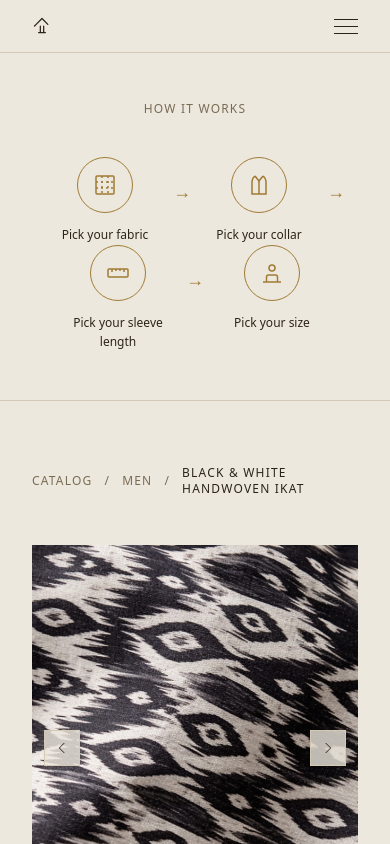
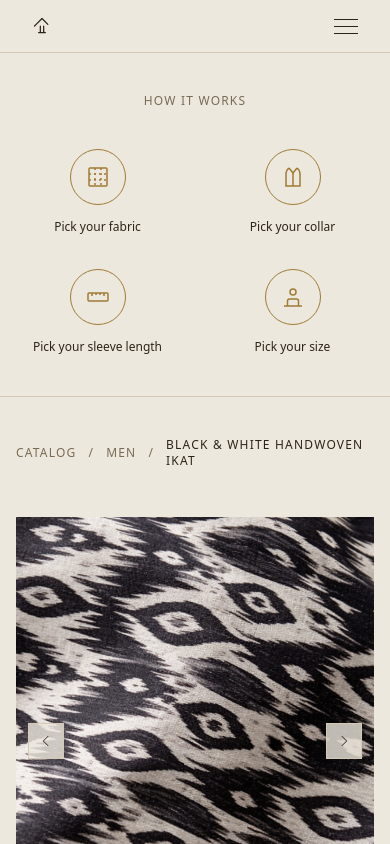
Before and after one commit to ravipopat94/mogra-app, a Next.js app: page /catalog/men/black-white-ikat in a window 390 px wide. Shown: the top 844 px of the page. Built offline with nearby package versions, Linux system fonts and the light colour scheme.

Commit message:
Improve mobile layout: fix step guide, reduce padding, tighten spacing
Co-Authored-By: Claude Sonnet 4.6 <noreply@anthropic.com>

```diff
--- a/src/app/catalog/men/[slug]/page.tsx
+++ b/src/app/catalog/men/[slug]/page.tsx
@@ -71,16 +71,17 @@ export default async function ShirtProductPage({
 
       {/* ── How it works — step guide ── */}
       <div className="border-b border-brand-border">
-        <div className="mx-auto max-w-7xl px-8 py-12">
+        <div className="mx-auto max-w-7xl px-4 sm:px-8 py-10 sm:py-12">
           <p className="mb-10 text-center text-xs uppercase tracking-widest text-muted">
             How it works
           </p>
 
-          <div className="flex items-start justify-center flex-wrap gap-0">
+          {/* 2×2 grid on mobile, horizontal row on sm+ */}
+          <div className="grid grid-cols-2 gap-8 sm:flex sm:items-start sm:justify-center sm:gap-0">
             {steps.map((step, i) => (
               <div key={step.label} className="flex items-start">
                 {/* Step */}
-                <div className="flex flex-col items-center gap-3 w-32 sm:w-36">
+                <div className="flex flex-col items-center gap-3 w-full sm:w-32 md:w-36">
                   <div className="flex h-14 w-14 items-center justify-center rounded-full border border-gold text-gold">
                     <step.Icon />
                   </div>
@@ -89,9 +90,9 @@ export default async function ShirtProductPage({
                   </p>
                 </div>
 
-                {/* Arrow between steps */}
+                {/* Arrow — desktop only */}
                 {i < steps.length - 1 && (
-                  <div className="flex items-center mt-5 mx-1 text-gold text-lg select-none">
+                  <div className="hidden sm:flex items-center mt-5 mx-1 text-gold text-lg select-none">
                     →
                   </div>
                 )}
@@ -101,7 +102,7 @@ export default async function ShirtProductPage({
         </div>
       </div>
 
-      <div className="mx-auto max-w-7xl px-8 py-16">
+      <div className="mx-auto max-w-7xl px-4 sm:px-8 py-10 sm:py-16">
 
         {/* Breadcrumb */}
         <div className="mb-12 flex items-center gap-3 text-xs uppercase tracking-widest text-muted">
--- a/src/app/catalog/men/page.tsx
+++ b/src/app/catalog/men/page.tsx
@@ -4,7 +4,7 @@ import { fabrics, STANDARD_PRICE } from "@/data/products";
 
 export default function MensCatalogPage() {
   return (
-    <div className="flex-1 mx-auto max-w-7xl w-full px-8 py-16">
+    <div className="flex-1 mx-auto max-w-7xl w-full px-4 sm:px-8 py-10 sm:py-16">
       {/* Header */}
       <div className="mb-14">
         <p className="mb-2 text-xs uppercase tracking-widest text-muted">For Him</p>
--- a/src/app/catalog/page.tsx
+++ b/src/app/catalog/page.tsx
@@ -8,7 +8,7 @@ export default function CatalogPage() {
   return (
     <div className="flex-1">
       {/* Page header */}
-      <div className="border-b border-brand-border px-8 py-14 text-center">
+      <div className="border-b border-brand-border px-4 sm:px-8 py-10 sm:py-14 text-center">
         <p className="mb-3 text-xs uppercase tracking-widest text-muted">Collections</p>
         <h1 className="font-serif text-4xl font-light tracking-wide text-foreground">
           Product Catalog
@@ -16,7 +16,7 @@ export default function CatalogPage() {
       </div>
 
       {/* Men's Section — fabric cards */}
-      <section className="mx-auto max-w-7xl px-8 py-20">
+      <section className="mx-auto max-w-7xl px-4 sm:px-8 py-12 sm:py-20">
         <div className="mb-12 flex items-end justify-between">
           <div>
             <p className="mb-2 text-xs uppercase tracking-widest text-muted">For Him</p>
@@ -52,10 +52,10 @@ export default function CatalogPage() {
       </section>
 
       {/* Divider */}
-      <div className="border-t border-brand-border mx-8" />
+      <div className="border-t border-brand-border mx-4 sm:mx-8" />
 
       {/* Women's Section */}
-      <section className="mx-auto max-w-7xl px-8 py-20">
+      <section className="mx-auto max-w-7xl px-4 sm:px-8 py-12 sm:py-20">
         <div className="mb-12 flex items-end justify-between">
           <div>
             <p className="mb-2 text-xs uppercase tracking-widest text-muted">For Her</p>
--- a/src/app/contact/page.tsx
+++ b/src/app/contact/page.tsx
@@ -26,8 +26,8 @@ export default function ContactPage() {
   }
 
   return (
-    <div className="flex-1 mx-auto max-w-7xl w-full px-8 py-20">
-      <div className="grid grid-cols-1 gap-20 lg:grid-cols-2">
+    <div className="flex-1 mx-auto max-w-7xl w-full px-4 sm:px-8 py-12 sm:py-20">
+      <div className="grid grid-cols-1 gap-12 sm:gap-20 lg:grid-cols-2">
 
         {/* Left: Info */}
         <div>
--- a/src/app/testimonials/page.tsx
+++ b/src/app/testimonials/page.tsx
@@ -51,9 +51,9 @@ const testimonials = [
 
 export default function TestimonialsPage() {
   return (
-    <div className="flex-1 mx-auto max-w-7xl w-full px-8 py-20">
+    <div className="flex-1 mx-auto max-w-7xl w-full px-4 sm:px-8 py-12 sm:py-20">
       {/* Header */}
-      <div className="mb-20 text-center">
+      <div className="mb-12 sm:mb-20 text-center">
         <p className="mb-3 text-xs uppercase tracking-widest text-muted">
           What our customers say
         </p>
@@ -67,7 +67,7 @@ export default function TestimonialsPage() {
         {testimonials.map((t) => (
           <div
             key={t.id}
-            className="flex flex-col gap-6 border border-brand-border p-8"
+            className="flex flex-col gap-6 border border-brand-border p-6 sm:p-8"
           >
             {/* Quote mark */}
             <span className="font-serif text-4xl leading-none text-gold">&ldquo;</span>
```
